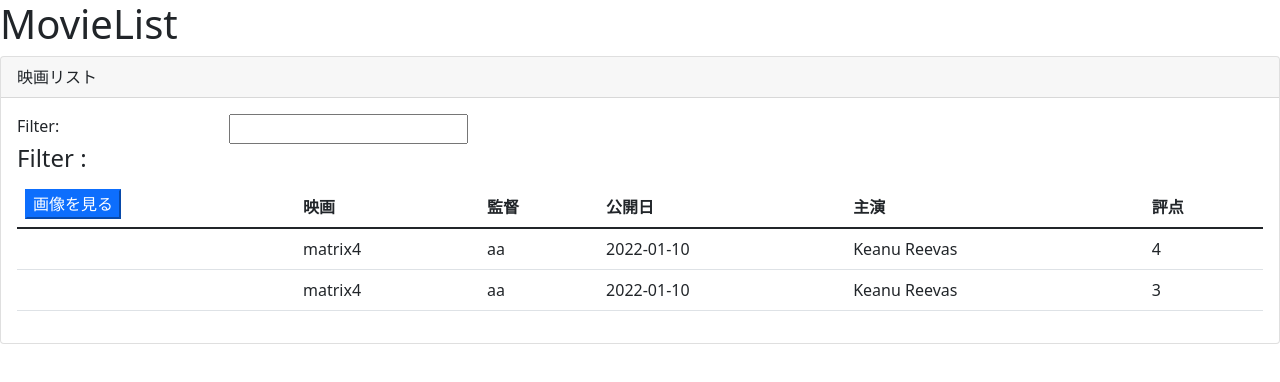
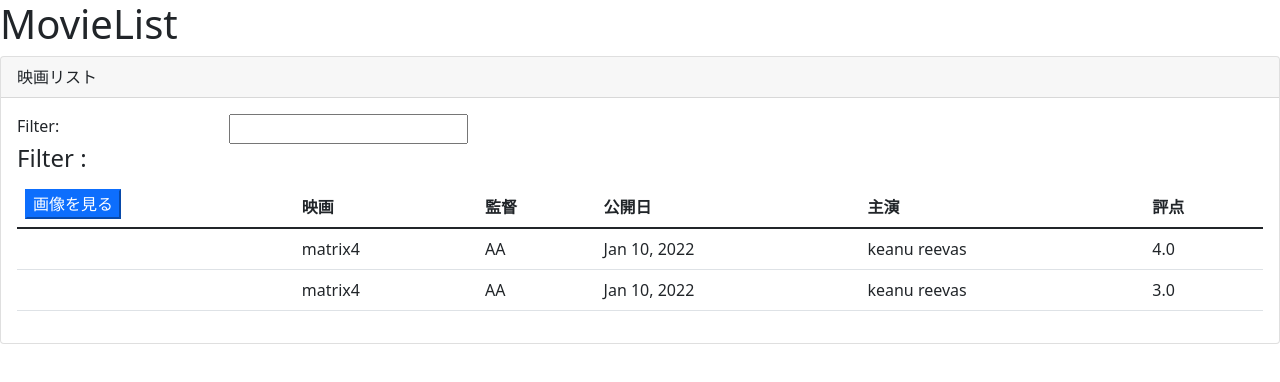
Before and after one commit to choi3049/angular-movielist, an Angular app: page / in a window 1280 px wide. Shown: the top 382 px of the page. Built offline with nearby package versions, Linux system fonts and the light colour scheme.

Commit message:
Modify the movie list (pipe)

```diff
--- a/src/app/movies/movie-list.component.html
+++ b/src/app/movies/movie-list.component.html
@@ -40,10 +40,10 @@
               />
             </td>
             <td>{{ movie.name }}</td>
-            <td>{{ movie.director }}</td>
-            <td>{{ movie.releaseDate }}</td>
-            <td>{{ movie.actor }}</td>
-            <td>{{ movie.rate }}</td>
+            <td>{{ movie.director | uppercase }}</td>
+            <td>{{ movie.releaseDate | date: "MMM d, y" }}</td>
+            <td>{{ movie.actor | lowercase }}</td>
+            <td>{{ movie.rate | number: "1.1" }}</td>
           </tr>
         </tbody>
       </table>
```
